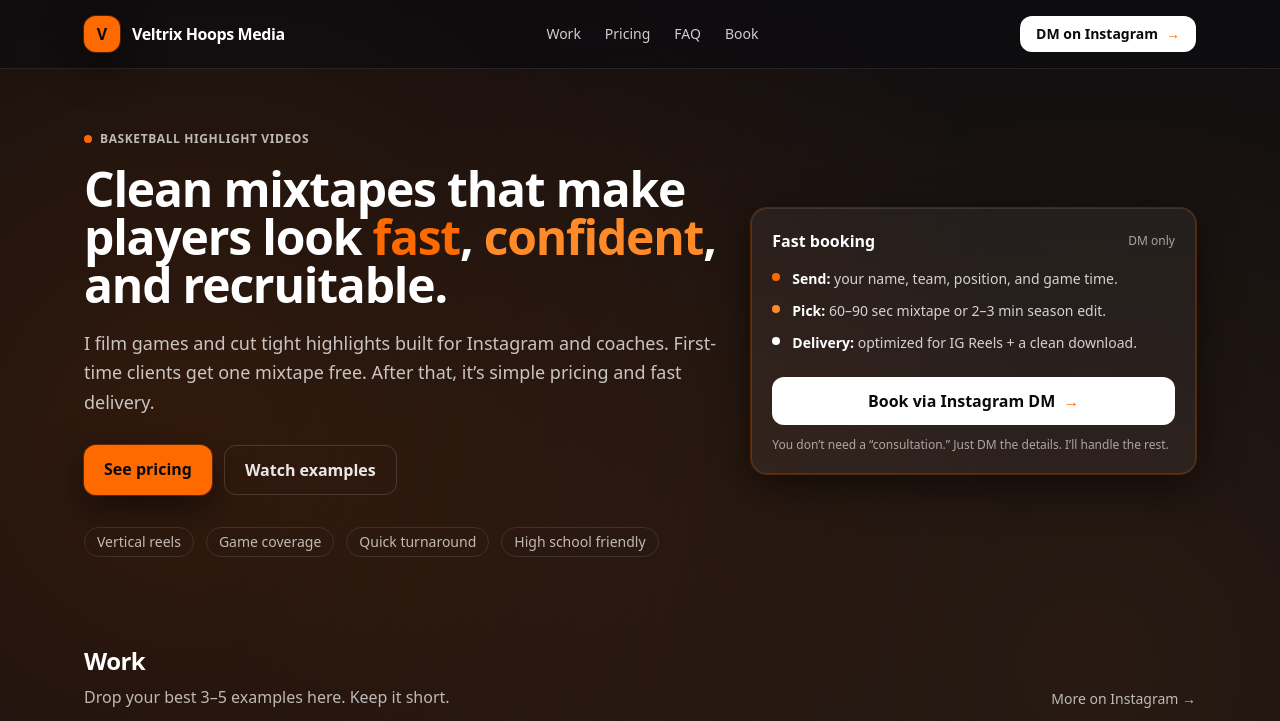
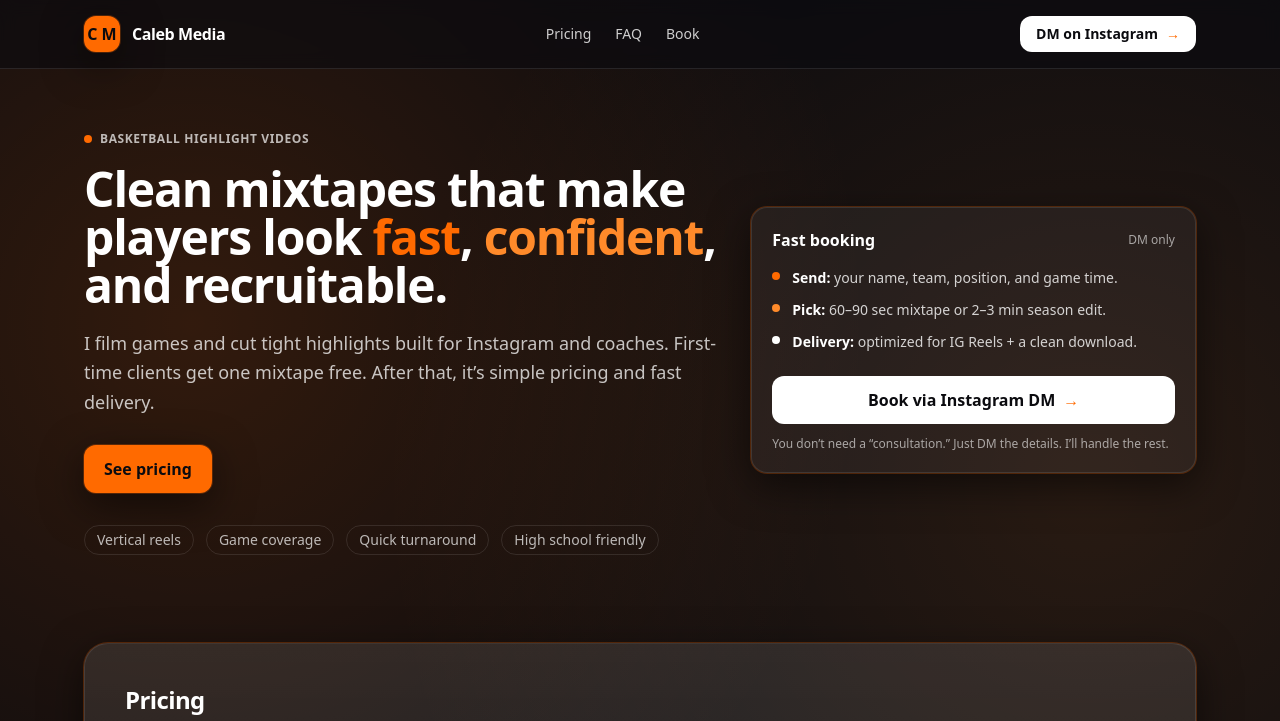
Before and after one commit to Q2OD/q2od.github.io, a plain HTML site: page index.html in a window 1280 px wide. Shown: the top 721 px of the page. Drawn offline with nearby package versions, Linux system fonts and the light colour scheme.

Commit message:
Update branding and remove commented sections in HTML

```diff
--- a/index.html
+++ b/index.html
@@ -52,12 +52,12 @@
   <header class="sticky top-0 z-40 backdrop-blur bg-ink/60 border-b border-white/10">
     <div class="max-w-6xl mx-auto px-5 py-4 flex items-center justify-between">
       <a href="#" class="flex items-center gap-3">
-        <span class="inline-flex h-9 w-9 items-center justify-center rounded-xl bg-blaze text-ink font-black shadow-glow">V</span>
-        <span class="font-semibold tracking-tight">Veltrix Hoops Media</span>
+        <span class="inline-flex h-9 w-9 items-center justify-center rounded-xl bg-blaze text-ink font-black shadow-glow">C M</span>
+        <span class="font-semibold tracking-tight">Caleb Media</span>
       </a>
 
       <nav class="hidden md:flex items-center gap-6 text-sm text-white/80">
-        <a class="hover:text-white" href="#work">Work</a>
+        <!-- <a class="hover:text-white" href="#work">Work</a> -->
         <a class="hover:text-white" href="#pricing">Pricing</a>
         <a class="hover:text-white" href="#faq">FAQ</a>
         <a class="hover:text-white" href="#book">Book</a>
@@ -102,11 +102,11 @@
           >
             See pricing
           </a>
-          <a
+          <!-- <a
             href="#work"
             class="rounded-xl border border-white/15 px-5 py-3 font-semibold text-white/90 hover:bg-white/5"
           >
-            Watch examples
+            Watch examples -->
           </a>
         </div>
 
@@ -158,7 +158,7 @@
     </div>
   </section>
 
-  <!-- Work / examples -->
+  <!-- Work / examples
   <section id="work" class="max-w-6xl mx-auto px-5 py-12">
     <div class="flex items-end justify-between gap-6">
       <div>
@@ -171,7 +171,7 @@
     </div>
 
     <div class="mt-6 grid md:grid-cols-3 gap-4">
-      <!-- Replace these with links to YouTube/Drive/IG posts -->
+      Replace these with links to YouTube/Drive/IG posts
       <a href="#" class="group rounded-2xl border border-white/10 bg-white/5 p-5 hover:bg-white/10 transition">
         <p class="text-sm text-white/60">Mixtape Example</p>
         <h3 class="mt-1 font-semibold group-hover:text-white">Player Name | 2026</h3>
@@ -190,7 +190,7 @@
         <p class="mt-2 text-sm text-white/70">2–3 min, more story, more moments</p>
       </a>
     </div>
-  </section>
+  </section> -->
 
   <!-- Pricing -->
   <section id="pricing" class="max-w-6xl mx-auto px-5 py-12">
@@ -248,7 +248,7 @@
     </div>
   </section>
 
-  <!-- Testimonials (optional but powerful) -->
+  <!-- Testimonials (optional but powerful)
   <section class="max-w-6xl mx-auto px-5 py-12">
     <h2 class="text-2xl font-bold tracking-tight">What players say</h2>
     <p class="mt-2 text-white/70">If you don’t have these yet, leave the section but keep it short.</p>
@@ -267,7 +267,7 @@
         <p class="mt-3 text-xs text-white/60">Player Name, School</p>
       </div>
     </div>
-  </section>
+  </section> -->
 
   <!-- FAQ -->
   <section id="faq" class="max-w-6xl mx-auto px-5 py-12">
@@ -279,7 +279,7 @@
       </div>
       <div class="rounded-2xl border border-white/10 bg-white/5 p-6">
         <h3 class="font-semibold">Do I pick the song?</h3>
-        <p class="mt-2 text-sm text-white/70">Yes, or I can pick something clean and athletic. Keep it school-safe.</p>
+        <p class="mt-2 text-sm text-white/70">Yes, or I can pick something clean and athletic.</p>
       </div>
       <div class="rounded-2xl border border-white/10 bg-white/5 p-6">
         <h3 class="font-semibold">What do you need from me?</h3>
@@ -295,7 +295,7 @@
   <!-- Footer -->
   <footer class="border-t border-white/10">
     <div class="max-w-6xl mx-auto px-5 py-8 flex flex-col md:flex-row md:items-center md:justify-between gap-3">
-      <p class="text-sm text-white/60">© <span id="y"></span> Caleb | Videography</p>
+      <p class="text-sm text-white/60">© <span id="y"></span> Caleb Media</p>
       <div class="text-sm text-white/70 flex gap-4">
         <a class="hover:text-white" href="https://instagram.com/caleb.filmguy" target="_blank">Instagram</a>
         <a class="hover:text-white" href="#pricing">Pricing</a>
```
